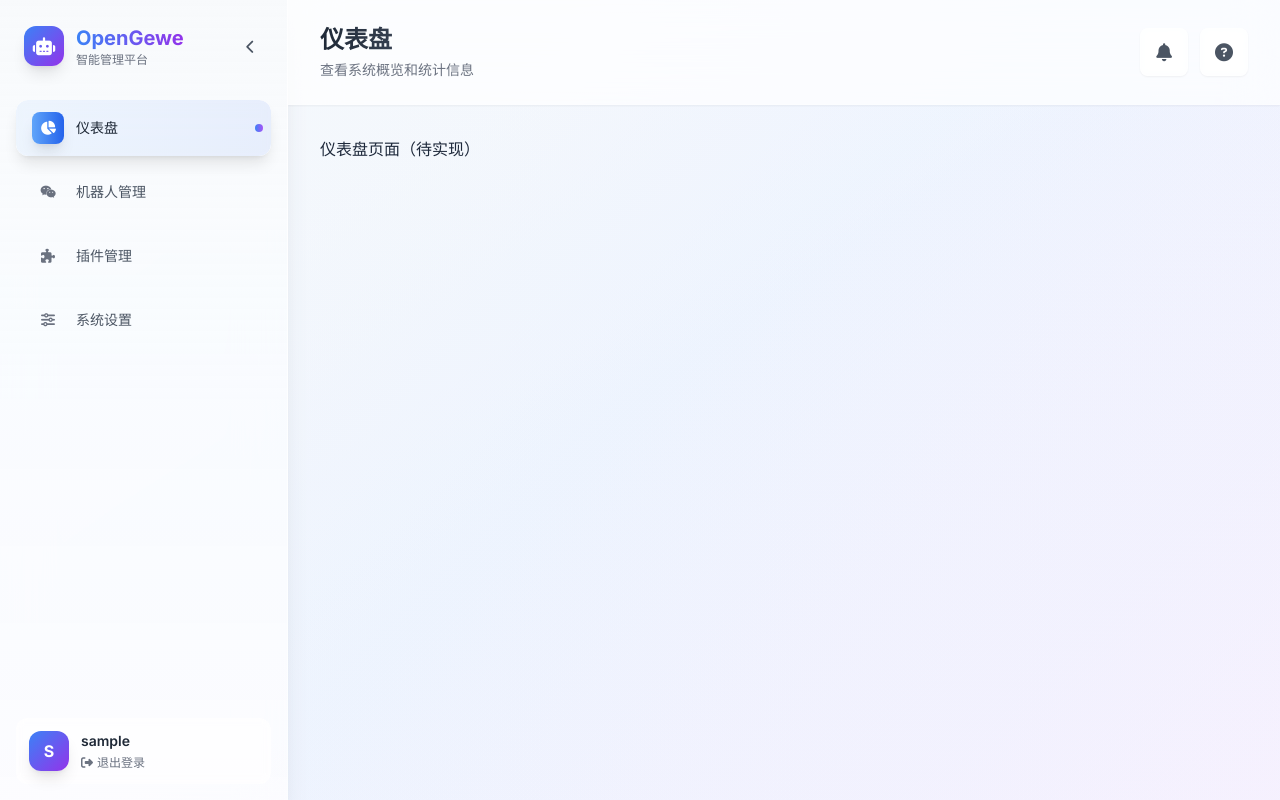
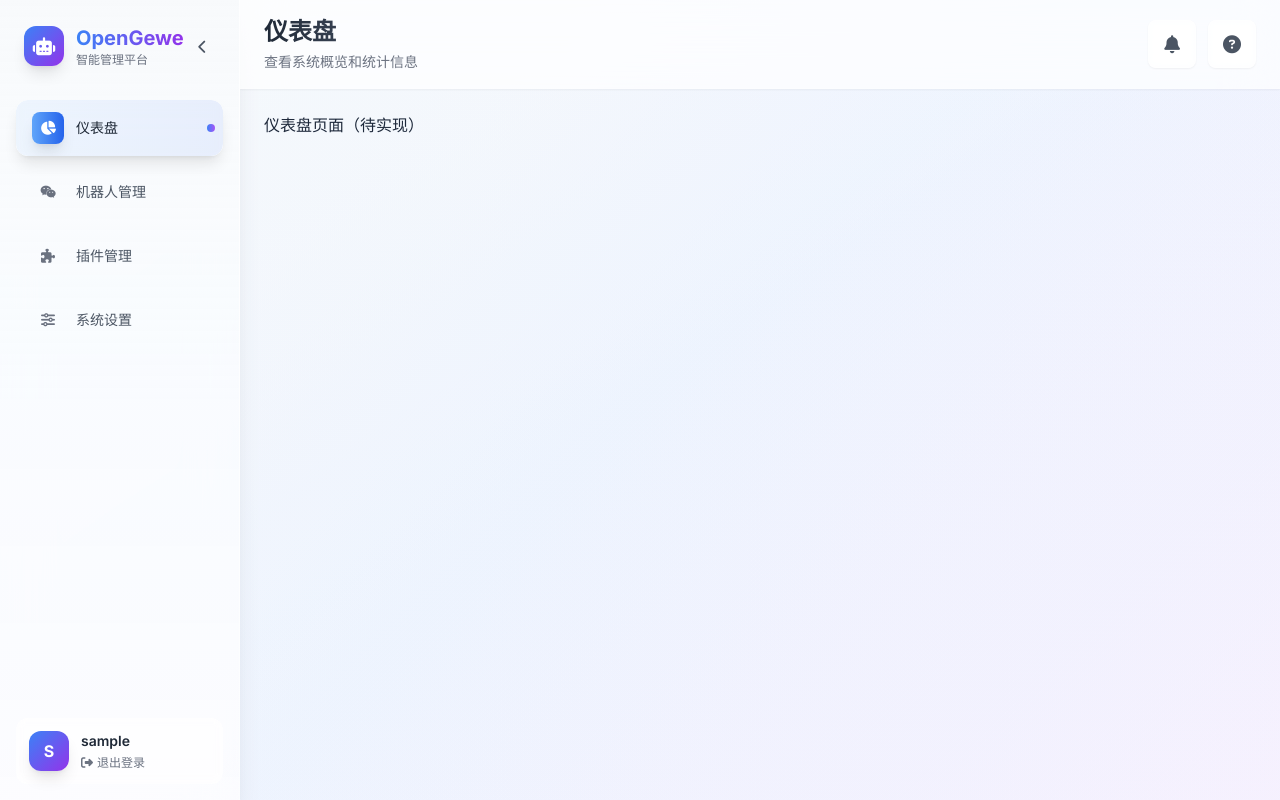
Before and after one commit to Wangnov/OpenGewe, a React (Vite) app in the folder frontend/: page /dashboard in a window 1280 px wide. Built offline with nearby package versions, Linux system fonts and the light colour scheme; sample sign-in values are in the browser's storage.

Commit message:
style: 调整页面间距和样式细节
- 修改 Bots 页面的标题下边距和 Wxid 标签大小写
- 调整 MainLayout 的侧边栏宽度和内容区内边距
- 统一各区域的间距和排版样式

```diff
--- a/frontend/src/layouts/MainLayout.jsx
+++ b/frontend/src/layouts/MainLayout.jsx
@@ -60,7 +60,7 @@ const MainLayout = () => {
         <div className="min-h-screen bg-gradient-to-br from-slate-50 via-blue-50/30 to-purple-50/20 flex">
             {/* 侧边栏 - 桌面端显示，移动端隐藏 */}
             <aside
-                className={`hidden md:flex backdrop-blur-xl bg-white/80 border-r border-white/20 shadow-xl transition-all duration-500 ease-out ${isSidebarOpen ? 'w-72' : 'w-20'
+                className={`hidden md:flex backdrop-blur-xl bg-white/80 border-r border-white/20 shadow-xl transition-all duration-500 ease-out ${isSidebarOpen ? 'w-60' : 'w-20'
                     } flex-col relative overflow-hidden`}
                 style={{
                     transform: scrollTransforms.sidebar,
@@ -179,7 +179,7 @@ const MainLayout = () => {
                         transform: scrollTransforms.header,
                     }}
                 >
-                    <div className="px-8 py-6 flex items-center justify-between">
+                    <div className="px-6 py-4 flex items-center justify-between">
                         <div>
                             <h2 className="text-2xl font-bold bg-gradient-to-r from-gray-800 via-gray-700 to-gray-600 bg-clip-text text-transparent">
                                 {location.pathname === '/dashboard' && '仪表盘'}
@@ -206,7 +206,7 @@ const MainLayout = () => {
                 </header>
 
                 {/* 内容区 */}
-                <div className="flex-1 overflow-auto p-8 md:p-8 pb-24 md:pb-8 relative z-10">
+                <div className="flex-1 overflow-auto p-6 md:p-6 pb-24 md:pb-6 relative z-10">
                     <div
                         className="transition-transform duration-300 ease-out"
                         style={{
--- a/frontend/src/pages/Bots.jsx
+++ b/frontend/src/pages/Bots.jsx
@@ -112,7 +112,7 @@ const Bots = () => {
     return (
         <div>
             {/* 页面标题和操作按钮 */}
-            <div className="flex justify-between items-center mb-6">
+            <div className="flex justify-between items-center mb-4">
                 <h1 className="text-2xl font-bold text-gray-900">机器人列表</h1>
                 <div className="flex space-x-3">
                     <button
@@ -180,9 +180,9 @@ const Bots = () => {
 
                                 {/* 参数区域 */}
                                 <div className="space-y-2">
-                                    {/* WXID */}
+                                    {/* Wxid */}
                                     <div className="flex items-center justify-between">
-                                        <span className="text-xs text-gray-500">WXID:</span>
+                                        <span className="text-xs text-gray-500">Wxid:</span>
                                         <div className="flex items-center space-x-1">
                                             <span className="text-xs text-gray-900 truncate max-w-20">
                                                 {bot.wxid || 'N/A'}
```
Also changed, not shown: 1 other file (tests, documents, lock files or other folders).
